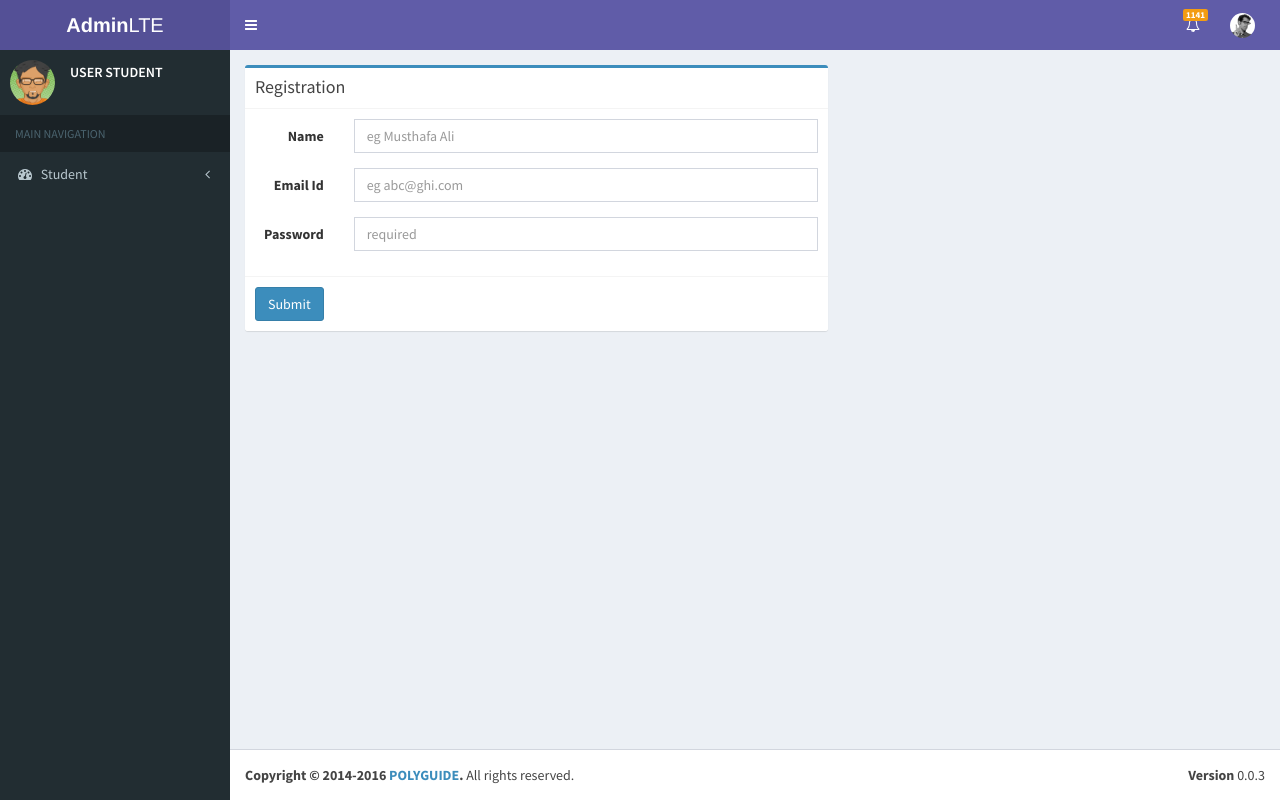
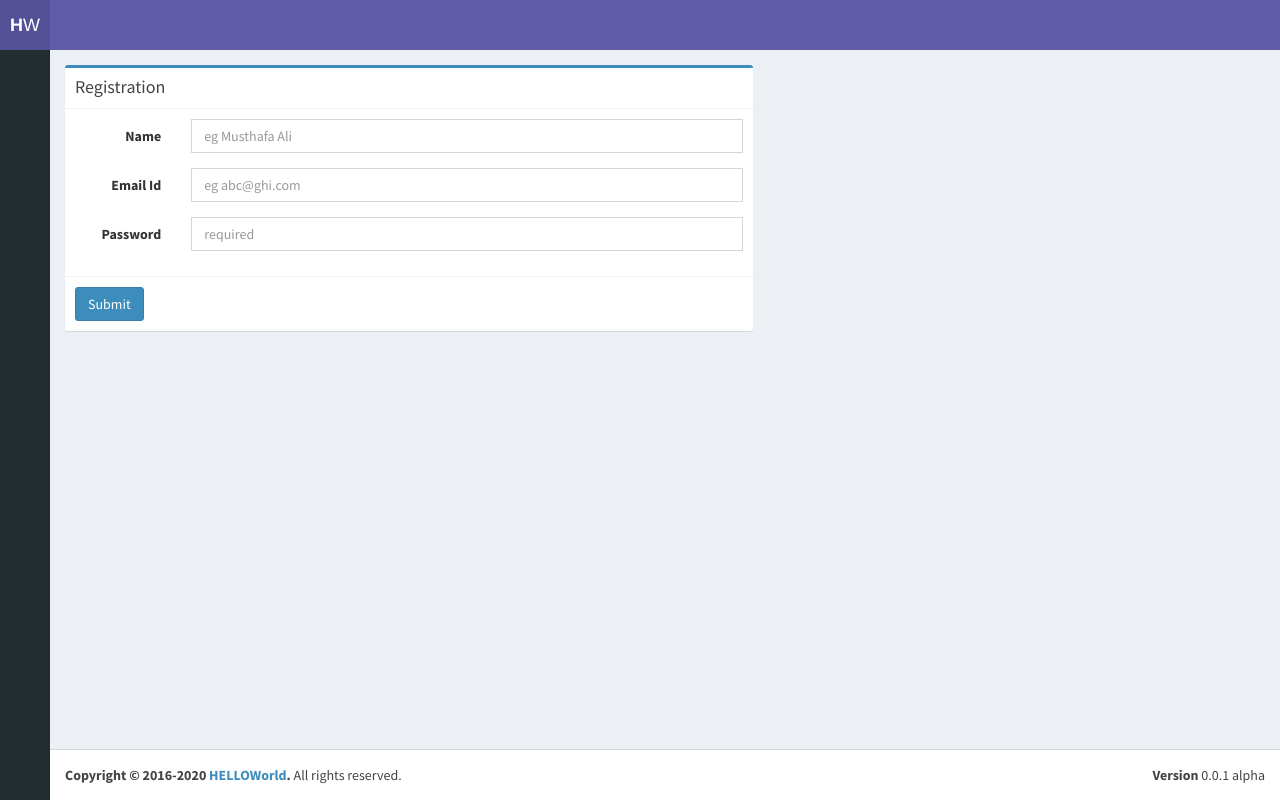
Before and after one commit to msali001/hello_world, a PHP site: page /registration.php in a window 1280 px wide. Run offline with PHP 8.4, Linux system fonts and the light colour scheme; some libraries are stand-ins or nearby versions.

Commit message:
Fixed Some Bugs.

```diff
--- a/registration.php
+++ b/registration.php
@@ -3,7 +3,7 @@
     <head>
         <meta charset="utf-8">
         <meta http-equiv="X-UA-Compatible" content="IE=edge">
-        <title>AdminLTE 2 | Simple Tables</title>
+        <title>Hello World | FOSS Lab Project</title>
         <!-- Tell the browser to be responsive to screen width -->
         <meta content="width=device-width, initial-scale=1, maximum-scale=1, user-scalable=no" name="viewport">
         <!-- Bootstrap 3.3.6 -->
@@ -20,7 +20,7 @@
         <link rel="stylesheet" href="plugins/bootstrap-wysihtml5/bootstrap3-wysihtml5.min.css">
 
     </head>
-    <body class="hold-transition skin-purple sidebar-mini">
+    <body class="skin-purple sidebar-mini sidebar-collapse">
         <div class="wrapper">
 
 
@@ -28,128 +28,21 @@
     <!-- Logo -->
     <a href="#" class="logo">
       <!-- mini logo for sidebar mini 50x50 pixels -->
-      <span class="logo-mini"><b>A</b>LT</span>
+      <span class="logo-mini"><b>H</b>W</span>
       <!-- logo for regular state and mobile devices -->
-      <span class="logo-lg"><b>Admin</b>LTE</span>
+      <span class="logo-lg"><b>Hello</b>World</span>
     </a>
     <!-- Header Navbar: style can be found in header.less -->
     <nav class="navbar navbar-static-top">
       <!-- Sidebar toggle button-->
-      <a href="#" class="sidebar-toggle" data-toggle="offcanvas" role="button">
-        <span class="sr-only">Toggle navigation</span>
-        <span class="icon-bar"></span>
-        <span class="icon-bar"></span>
-        <span class="icon-bar"></span>
-      </a>
+
 
       <div class="navbar-custom-menu">
         <ul class="nav navbar-nav">
-
-          <!-- Notifications: style can be found in dropdown.less -->
-          <li class="dropdown notifications-menu">
-            <a href="#" class="dropdown-toggle" data-toggle="dropdown">
-              <i class="fa fa-bell-o"></i>
-              <span class="label label-warning">1141</span>
-            </a>
-            <ul class="dropdown-menu">
-              <li class="header">You have 10 notifications</li>
-              <li>
-                <!-- inner menu: contains the actual data -->
-                <ul class="menu">
-                  <li>
-                    <a href="#">
-
-                        <i class="fa fa-users text-aqua"></i>
-                    </a>
-                  </li>
-                  <li>
-                    <a href="#">
-                      <i class="fa fa-warning text-yellow"></i> Very long description here that may not fit into the
-                      page and may cause design problems
-                    </a>
-                  </li>
-                  <li>
-                    <a href="#">
-                      <i class="fa fa-users text-red"></i> 5 new members joined
-                    </a>
-                  </li>
-                  <li>
-                    <a href="#">
-                      <i class="fa fa-shopping-cart text-green"></i> 25 sales made
-                    </a>
-                  </li>
-                  <li>
-                    <a href="#">
-                      <i class="fa fa-user text-red"></i> You changed your username
-                    </a>
-                  </li>
-                </ul>
-              </li>
-              <li class="footer"><a href="#">View all</a></li>
-            </ul>
-          </li>
-          <!-- User Account: style can be found in dropdown.less -->
-          <li class="dropdown user user-menu">
-            <a href="#" class="dropdown-toggle" data-toggle="dropdown">
-              <img src="dist/img/user2-160x160.jpg" class="user-image" alt="User Image">
-
-              <span class="hidden-xs"></span>
-            </a>
-            <ul class="dropdown-menu">
-              <!-- User image -->
-              <li class="user-header">
-                <img src="dist/img/user2-160x160.jpg" class="img-circle" alt="User Image">
-
-                <p>
-
-                  <small>Member since Nov. 2012</small>
-                </p>
-              </li>
-              <!-- Menu Body -->
-              <!-- Menu Footer-->
-              <li class="user-footer">
-                <div class="pull-left">
-                    <a href="#" class="btn btn-default btn-flat">Profile</a>
-                </div>
-                <div class="pull-right">
-                    <a href="logout.php" class="btn btn-default btn-flat">Sign out</a>
-                </div>
-              </li>
-            </ul>
-          </li>
-          <!-- Control Sidebar Toggle Button -->
-
         </ul>
       </div>
     </nav>
   </header>
-            <aside class="main-sidebar">
-    <section class="sidebar">
-      <div class="user-panel">
-        <div class="pull-left image">
-            <img src="dist/img/avatar04.png" class="img-circle" alt="User Image">
-        </div>
-        <div class="pull-left info">
-          <p>USER STUDENT</p>
-        </div>
-      </div>
-      <ul class="sidebar-menu">
-        <li class="header">MAIN NAVIGATION</li>
-        <li class="treeview">
-          <a href="#">
-            <i class="fa fa-dashboard"></i> <span>Student</span>
-            <span class="pull-right-container">
-              <i class="fa fa-angle-left pull-right"></i>
-            </span>
-          </a>
-            <ul class="treeview-menu">
-              <li><a href="#"><i class="fa fa-circle-o"></i>Thoughts</a></li>
-            </ul>
-        </li>
-      </ul>
-    </section>
-  </aside>
-
             <div class="content-wrapper">
                 <!-- Content Header (Page header) -->
                 <section class="content">
@@ -198,9 +91,9 @@
             <!-- /.content-wrapper -->
               <footer class="main-footer">
     <div class="pull-right hidden-xs">
-      <b>Version</b> 0.0.3
+      <b>Version</b> 0.0.1 alpha
     </div>
-    <strong>Copyright &copy; 2014-2016 <a href="#"> POLYGUIDE</a>.</strong> All rights reserved.
+    <strong>Copyright &copy; 2016-2020 <a href="#"> HELLOWorld</a>.</strong> All rights reserved.
   </footer>
     </body
     <!-- jQuery 2.2.3 -->
```
